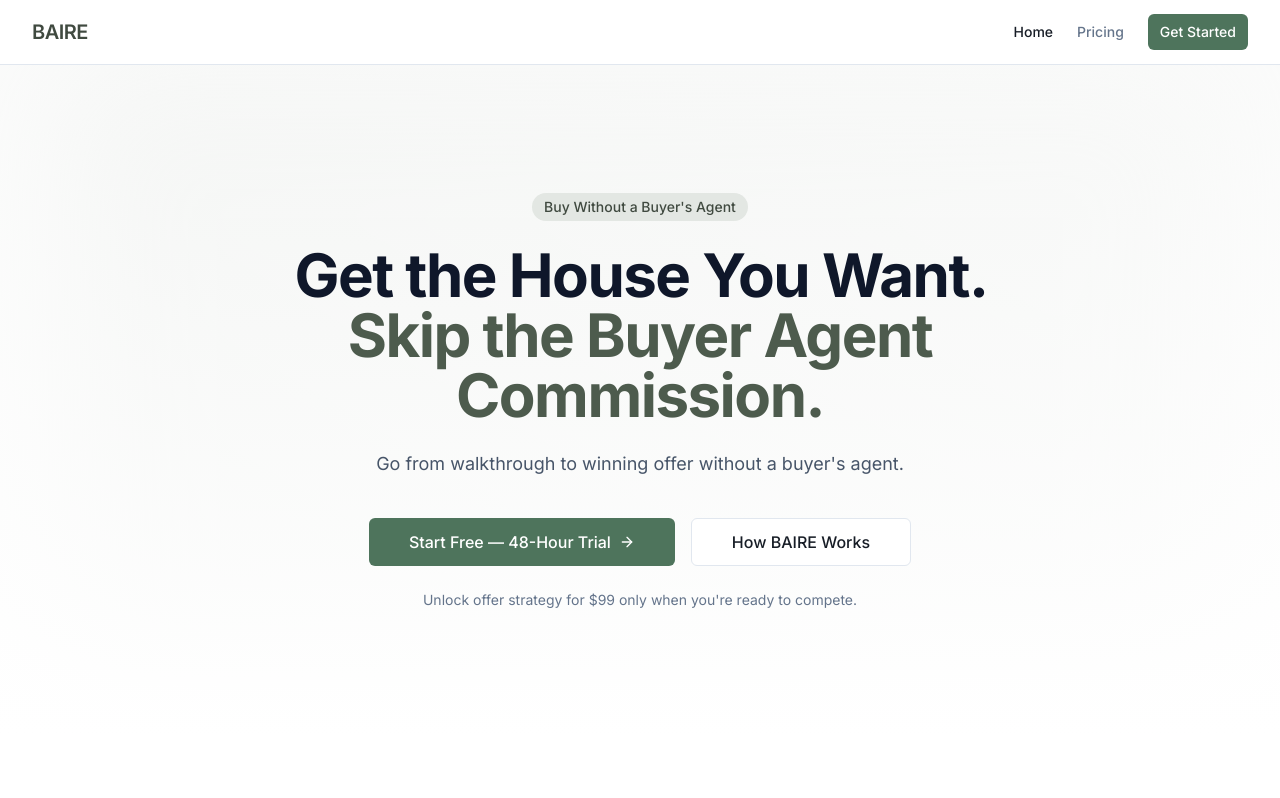
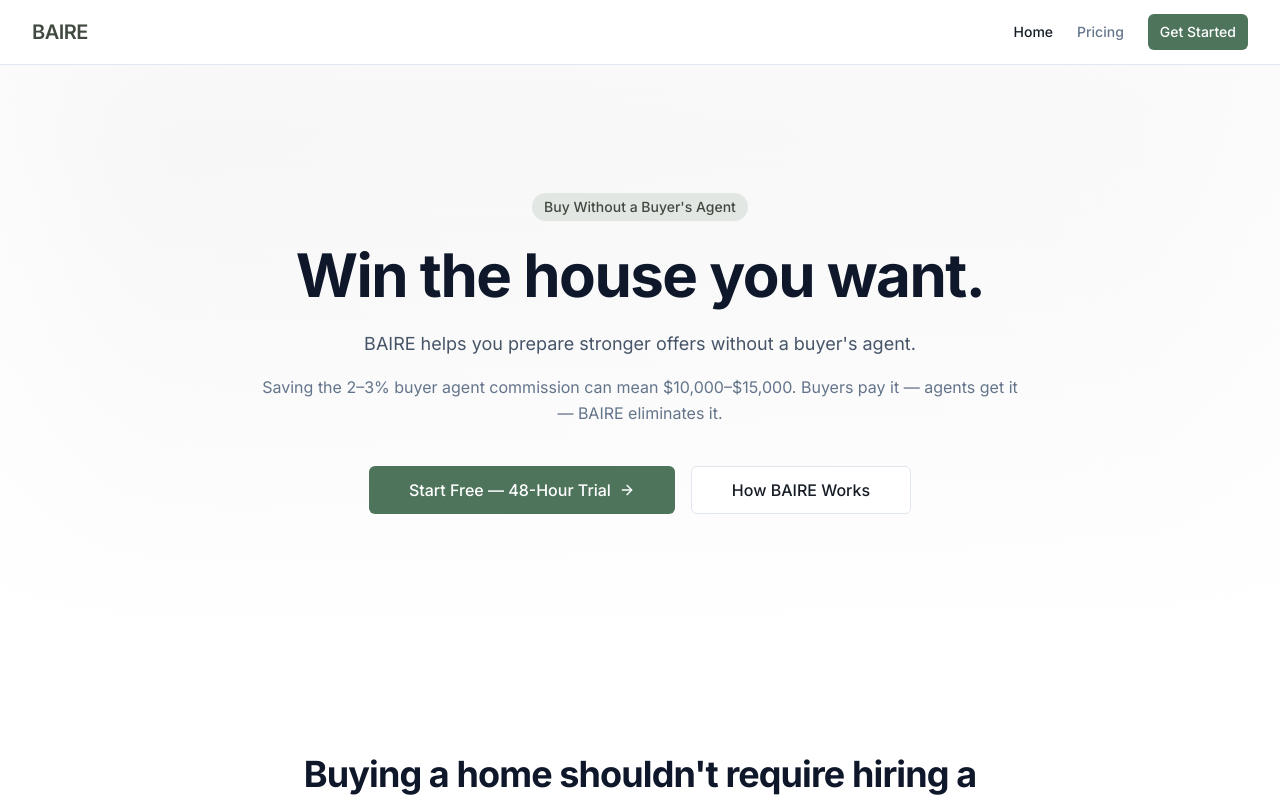
Before and after one commit to geoffbailey114/baireapp, a Next.js app: page / in a window 1280 px wide. Shown: the top 798 px of the page. Built offline with nearby package versions, Linux system fonts and the light colour scheme.

Commit message:
Update hero.tsx

```diff
--- a/components/hero.tsx
+++ b/components/hero.tsx
@@ -26,8 +26,7 @@ export function Hero() {
             transition={{ duration: 0.5, delay: 0.1 }}
             className="text-4xl font-bold tracking-tight text-slate-900 sm:text-5xl md:text-6xl"
           >
-            Get the House You Want.{' '}
-            <span className="text-sage-600">Skip the Buyer Agent Commission.</span>
+            Win the house you want.
           </motion.h1>
 
           <motion.p
@@ -36,7 +35,17 @@ export function Hero() {
             transition={{ duration: 0.5, delay: 0.2 }}
             className="mt-6 text-lg text-slate-600 leading-relaxed"
           >
-            Go from walkthrough to winning offer without a buyer's agent.
+            BAIRE helps you prepare stronger offers without a buyer's agent.
+          </motion.p>
+
+          {/* Micro-line with financial justification */}
+          <motion.p
+            initial={{ opacity: 0, y: 20 }}
+            animate={{ opacity: 1, y: 0 }}
+            transition={{ duration: 0.5, delay: 0.25 }}
+            className="mt-4 text-base text-slate-500 leading-relaxed"
+          >
+            Saving the 2–3% buyer agent commission can mean $10,000–$15,000. Buyers pay it — agents get it — BAIRE eliminates it.
           </motion.p>
 
           <motion.div
@@ -55,16 +64,6 @@ export function Hero() {
               <Link href="#how-it-works">How BAIRE Works</Link>
             </Button>
           </motion.div>
-
-          {/* Micro-line */}
-          <motion.p
-            initial={{ opacity: 0 }}
-            animate={{ opacity: 1 }}
-            transition={{ duration: 0.5, delay: 0.5 }}
-            className="mt-6 text-sm text-slate-500"
-          >
-            Unlock offer strategy for $99 only when you're ready to compete.
-          </motion.p>
         </div>
       </div>
 
```
